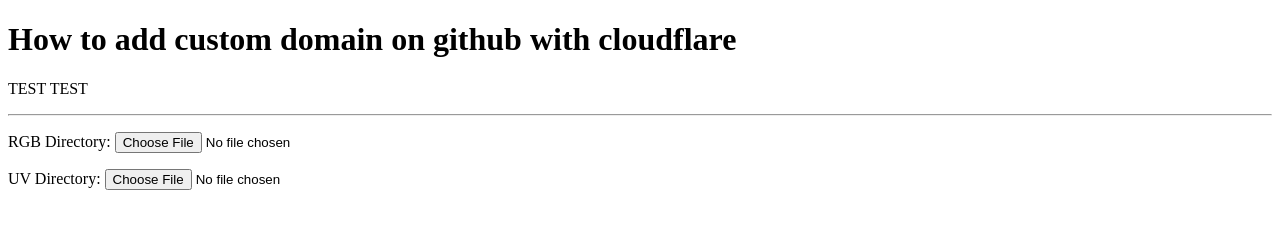
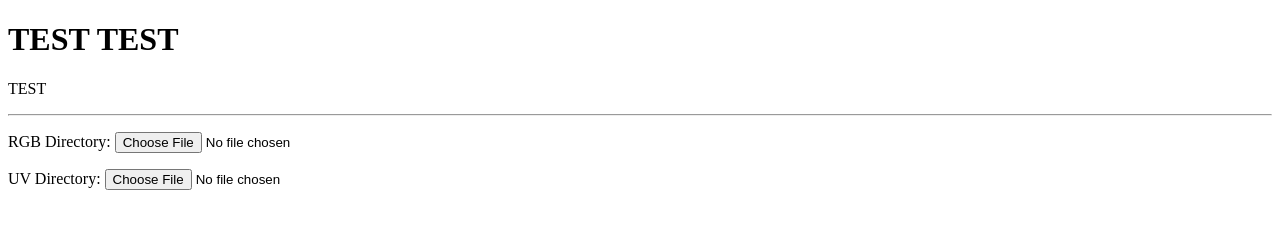
Before and after one commit to ronkoopa17/website_demo, a plain HTML site: page index.html in a window 1280 px wide. Drawn offline with Linux system fonts and the light colour scheme.

Commit message:
Update index.html
Signed-off-by: ronkoopa17 <ronkoopa14@gmail.com>

```diff
--- a/index.html
+++ b/index.html
@@ -1,11 +1,11 @@
 <!DOCTYPE html>
 <html>
   <head>
-    <title>How to add custom domain on github with cloudflare</title>
+    <title>TEST TEST TEST</title>
   </head>
   <body>
-    <h1>How to add custom domain on github with cloudflare</h1>
-    <p>TEST TEST</p>
+    <h1>TEST TEST</h1>
+    <p>TEST</p>
     <hr>
     <p>RGB Directory: <input type="file" webkitdirectory mozdirectory accept="image/*" /></p>
     <p>UV Directory: <input type="file" webkitdirectory mozdirectory accept="image/*" /></p>
```
